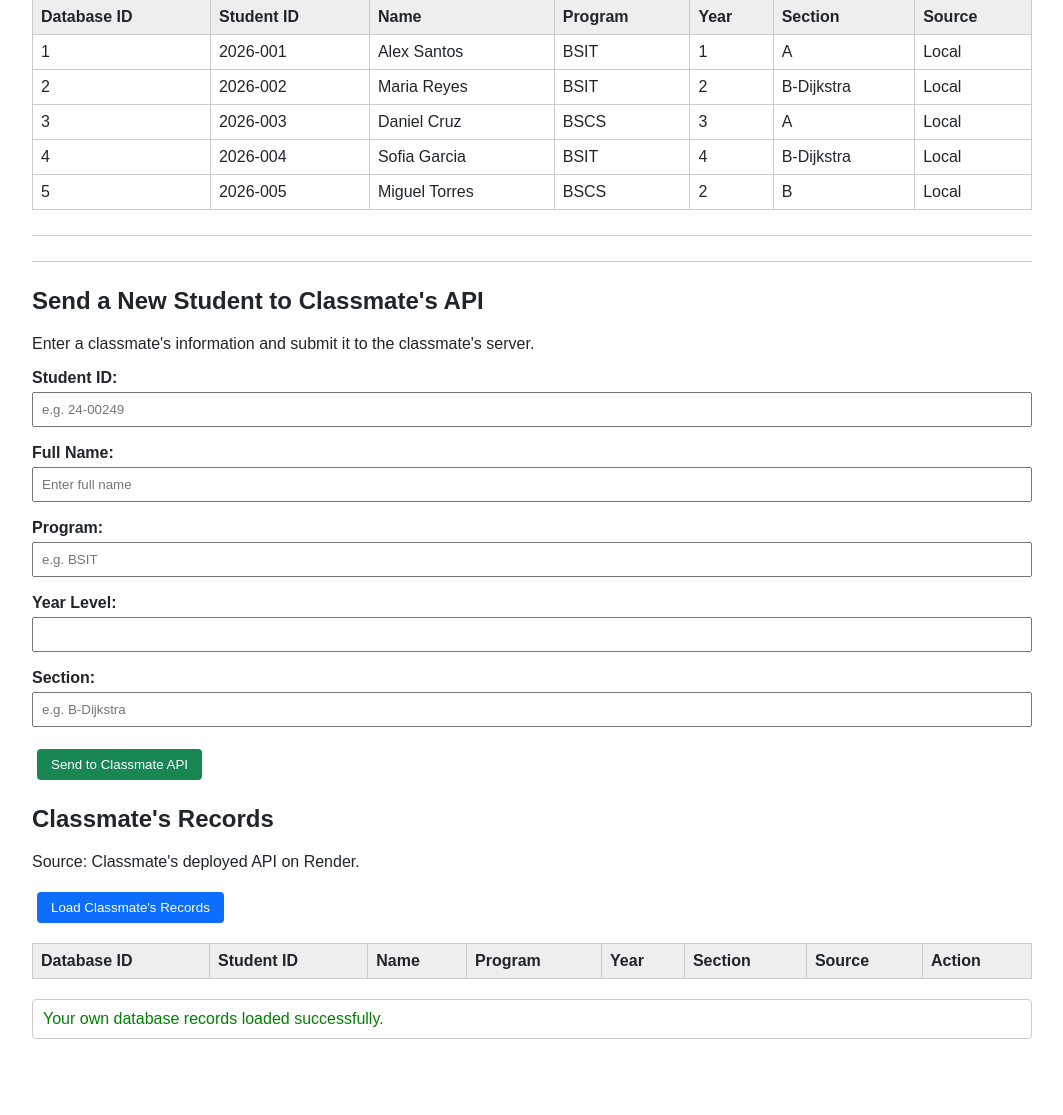
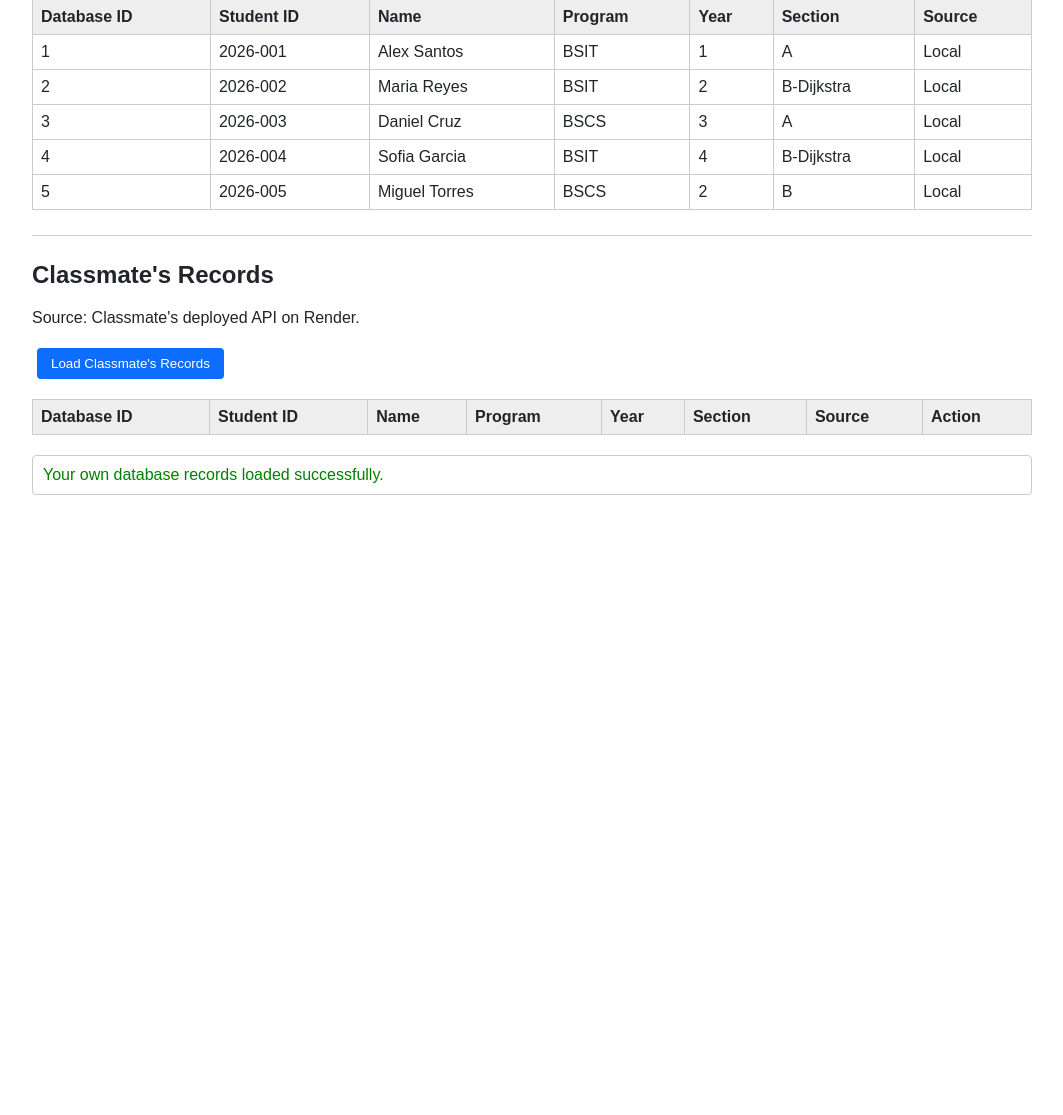
Before and after one commit to jezalynindic/Jezalyn_Indic, a Flask app: page / in a window 1280 px wide. Shown: the part 2222-3337 px from the top of the page, without its empty margins (108-1171 px from the left). After the commit the page ends 2717 px from the top, so only its background shows below. Run offline with Flask 3, Linux system fonts and the light colour scheme; data comes from the database, SQL or seed files in the repository; lists and menus that the app fills with data are empty.

Commit message:
Restore previous code

```diff
--- a/app.py
+++ b/app.py
@@ -392,64 +392,5 @@ def import_student():
             conn.close()
 
 
-# ADD A NEW STUDENT DIRECTLY TO THE CLASSMATE'S API
-@app.route('/send-to-classmate', methods=['POST'])
-def send_to_classmate():
-    classmate_api = "https://flask-palec-sethclaire-api.onrender.com/students"
-
-    student = {
-        "student_id": request.form.get("student_id", "").strip(),
-        "name": request.form.get("name", "").strip(),
-        "program": request.form.get("program", "").strip(),
-        "year": request.form.get("year", "").strip(),
-        "section": request.form.get("section", "").strip()
-    }
-
-    if not all(student.values()):
-        return """
-            <h2>Missing information</h2>
-            <p>Please complete every field.</p>
-            <a href="/">Return to the Student API Interface</a>
-        """, 400
-
-    try:
-        student["year"] = int(student["year"])
-        if student["year"] < 1:
-            raise ValueError
-    except (TypeError, ValueError):
-        return """
-            <h2>Invalid year level</h2>
-            <p>Year must be a positive number.</p>
-            <a href="/">Return to the Student API Interface</a>
-        """, 400
-
-    try:
-        # Send the new student to the classmate's server, not to this app's database.
-        response = requests.post(classmate_api, json=student, timeout=20)
-
-        if response.status_code in (200, 201):
-            return """
-                <h2>Student submitted to the Classmate API</h2>
-                <p>The classmate's API accepted the request.</p>
-                <a href="/">Return to the Student API Interface</a>
-            """
-
-        return (
-            "<h2>The Classmate API did not accept the student</h2>"
-            f"<p>Status code: {response.status_code}</p>"
-            f"<pre>{response.text}</pre>"
-            '<a href="/">Return to the Student API Interface</a>'
-        ), 502
-
-    except requests.RequestException as error:
-        app.logger.exception("Could not submit student to Classmate API")
-        return (
-            "<h2>Could not connect to the Classmate API</h2>"
-            f"<p>{str(error)}</p>"
-            '<a href="/">Return to the Student API Interface</a>'
-        ), 502
-
-
-
 if __name__ == '__main__':
     app.run(host="0.0.0.0", port=5000, debug=True)
--- a/templates/index.html
+++ b/templates/index.html
@@ -345,49 +345,6 @@
     </section>
 
     <hr>
-
-
-    <hr>
-
-    <!-- ADD A NEW STUDENT TO THE CLASSMATE'S API -->
-    <section class="section">
-        <h2>Send a New Student to Classmate's API</h2>
-        <p>Enter a classmate's information and submit it to the classmate's server.</p>
-
-        <form action="/send-to-classmate" method="POST">
-            <div class="form-group">
-                <label for="classmate_student_id">Student ID:</label>
-                <input type="text" id="classmate_student_id"
-                       name="student_id" placeholder="e.g. 24-00249" required>
-            </div>
-
-            <div class="form-group">
-                <label for="classmate_name">Full Name:</label>
-                <input type="text" id="classmate_name"
-                       name="name" placeholder="Enter full name" required>
-            </div>
-
-            <div class="form-group">
-                <label for="classmate_program">Program:</label>
-                <input type="text" id="classmate_program"
-                       name="program" placeholder="e.g. BSIT" required>
-            </div>
-
-            <div class="form-group">
-                <label for="classmate_year">Year Level:</label>
-                <input type="number" id="classmate_year"
-                       name="year" min="1" required>
-            </div>
-
-            <div class="form-group">
-                <label for="classmate_section">Section:</label>
-                <input type="text" id="classmate_section"
-                       name="section" placeholder="e.g. B-Dijkstra" required>
-            </div>
-
-            <button type="submit" class="add-btn">Send to Classmate API</button>
-        </form>
-    </section>
 
     <!-- STEP 8: CLASSMATE'S RECORDS -->
     <section class="section">
```
